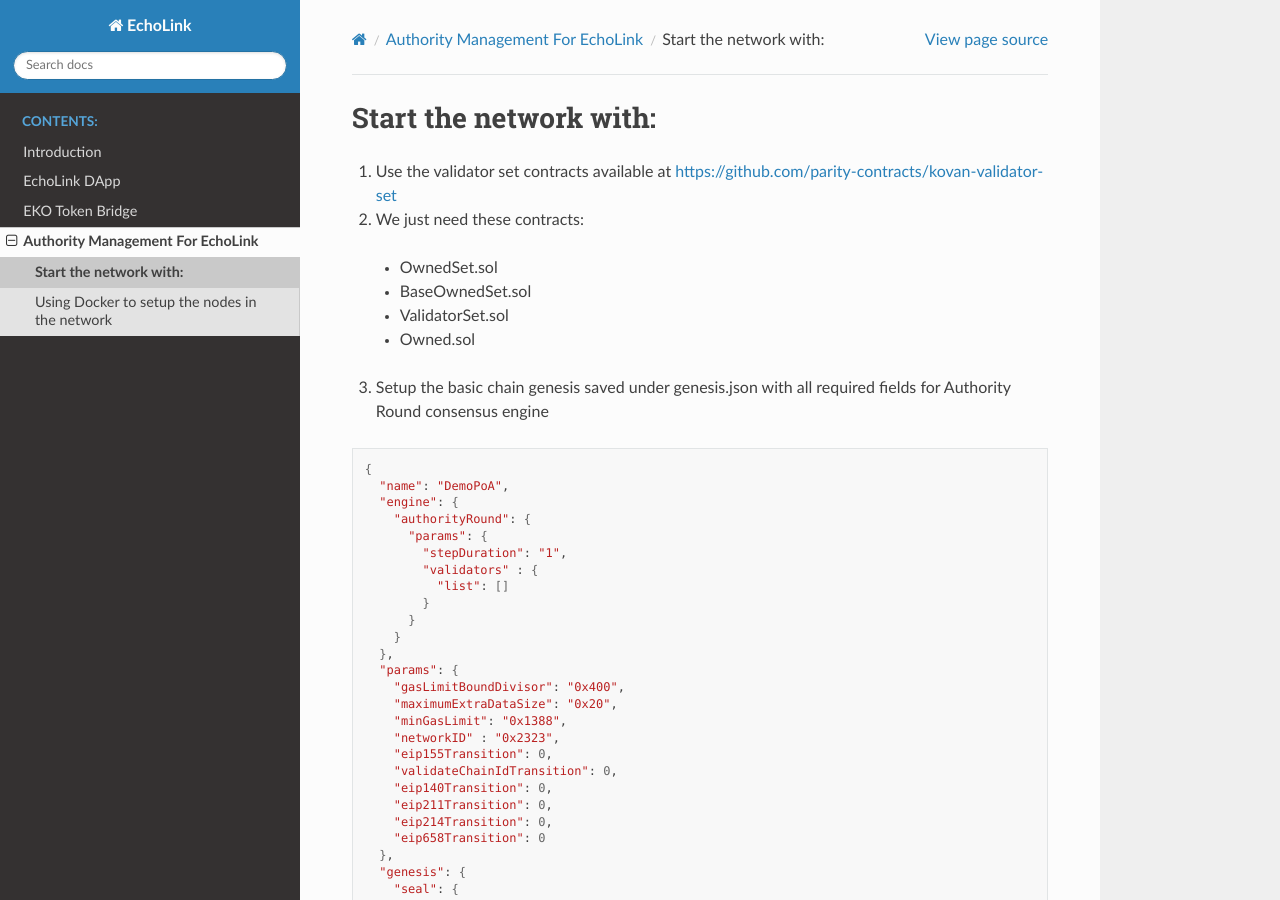
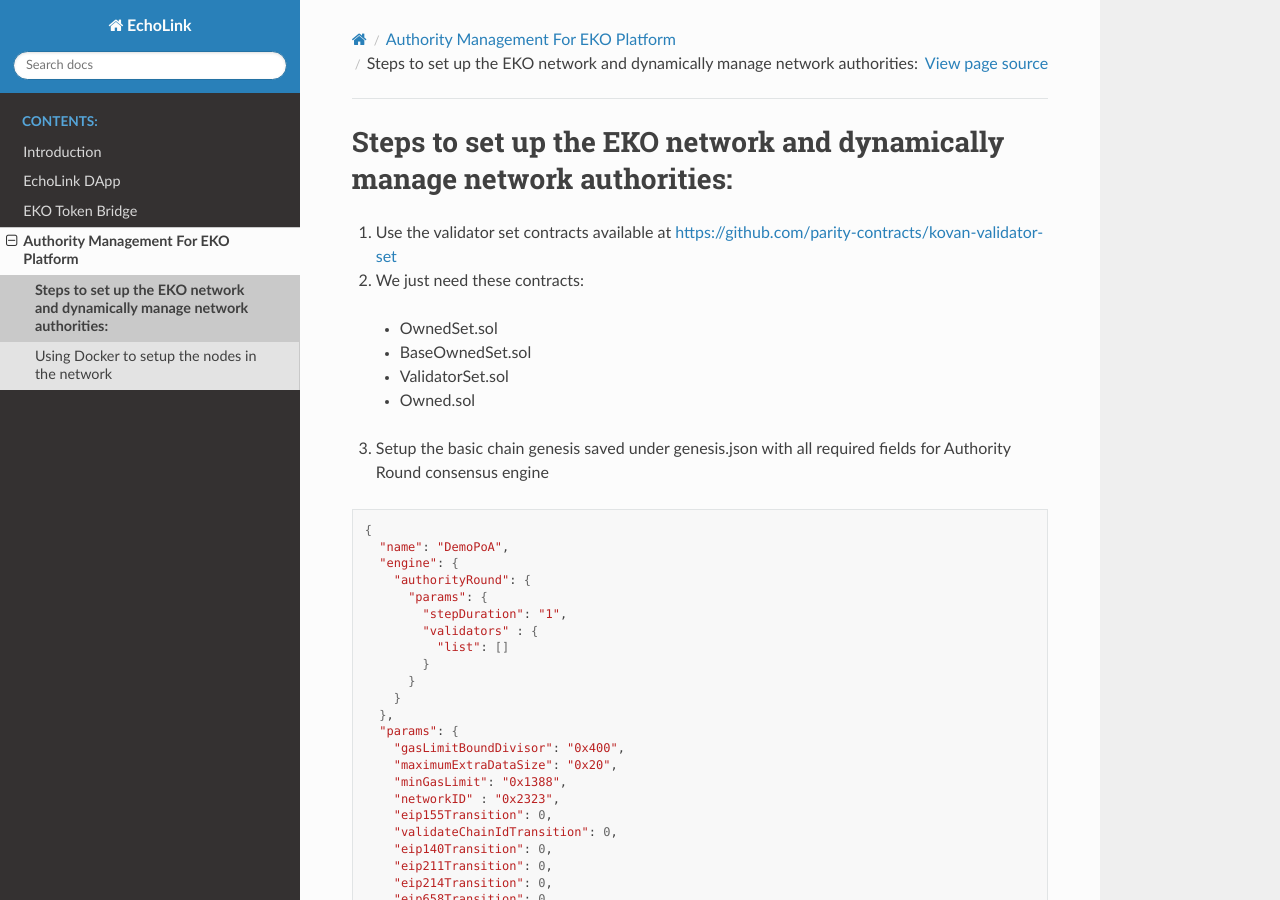
Before and after one commit to EchoLinkTech/EchoLinkPlatform, a Sphinx documentation site: the page built from EchoLinkDapp/docs/source/network_start.rst, in a window 1280 px wide and 900 px high. Built offline with Sphinx 7.4.7 and the Read the Docs theme 2.0.0, drawn with Linux system fonts in a browser that asks for light colours.

Commit message:
Updated the documetation for Authority management

```diff
--- a/EchoLinkDapp/docs/source/authority_management.rst
+++ b/EchoLinkDapp/docs/source/authority_management.rst
@@ -1,4 +1,4 @@
-Authority Management For EchoLink
+Authority Management For EKO Platform
 ---------------------------------
 
 Steps to start a network and implement validator set contracts to dynamically manage authorities:
--- a/EchoLinkDapp/docs/source/network_start.rst
+++ b/EchoLinkDapp/docs/source/network_start.rst
@@ -1,9 +1,7 @@
-Start the network with:
+Steps to set up the EKO network and dynamically manage network authorities:
 -----------------------
 
 1.  Use the validator set contracts available at https://github.com/parity-contracts/kovan-validator-set
-
-
 
 2.  We just need these contracts:
 
@@ -11,7 +9,6 @@ Start the network with:
   + BaseOwnedSet.sol
   + ValidatorSet.sol
   + Owned.sol
-
 
 3. Setup the basic chain genesis saved under genesis.json with all required fields for Authority Round consensus engine
 
--- a/EchoLinkDapp/docs/source/using_docker.rst
+++ b/EchoLinkDapp/docs/source/using_docker.rst
@@ -77,4 +77,4 @@ This will install all the dependencies and set up build the docker image for the
 
   This will start the node as a viewer node and sync with the existing nodes in the network.
 
-7. Now, follow the steps as mentioned from points ``31`` to ``41``.
+7. Now, follow the steps as mentioned from points ``31`` to ``41`` from the previous section.
```
